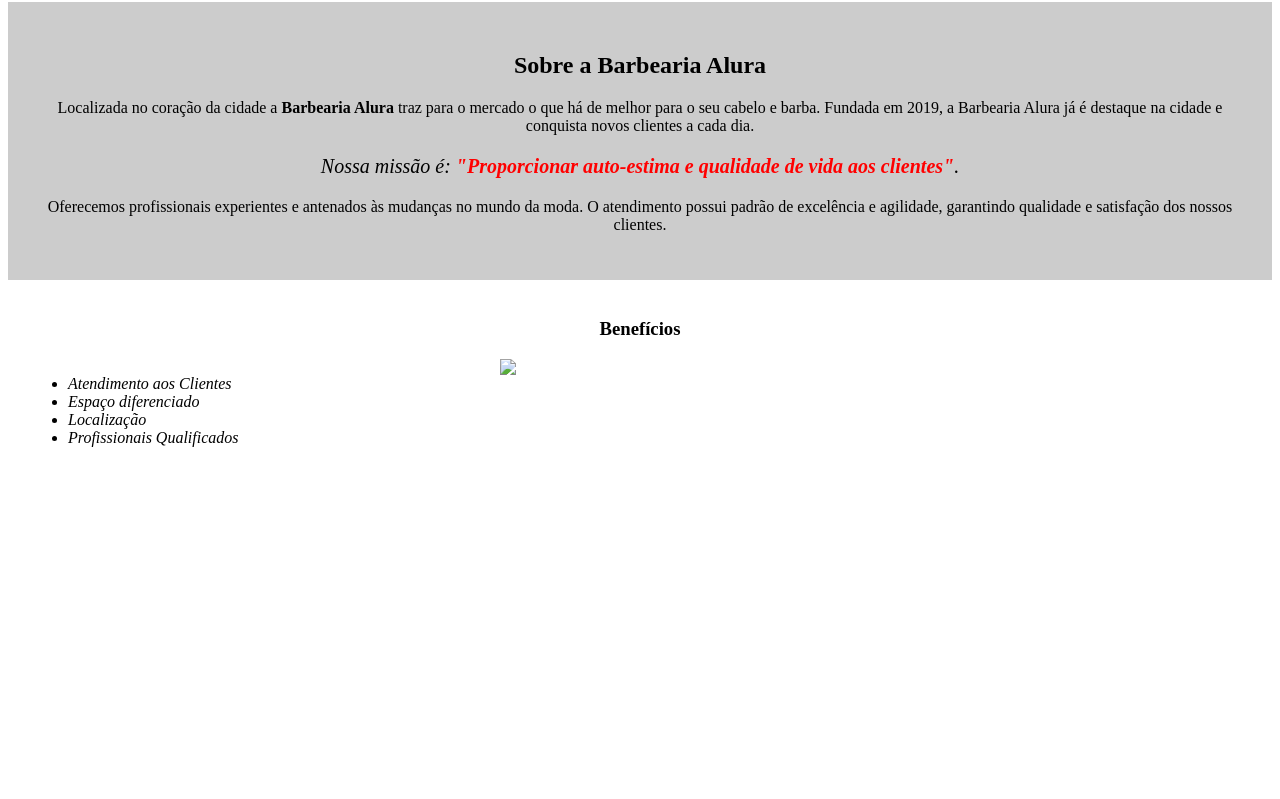
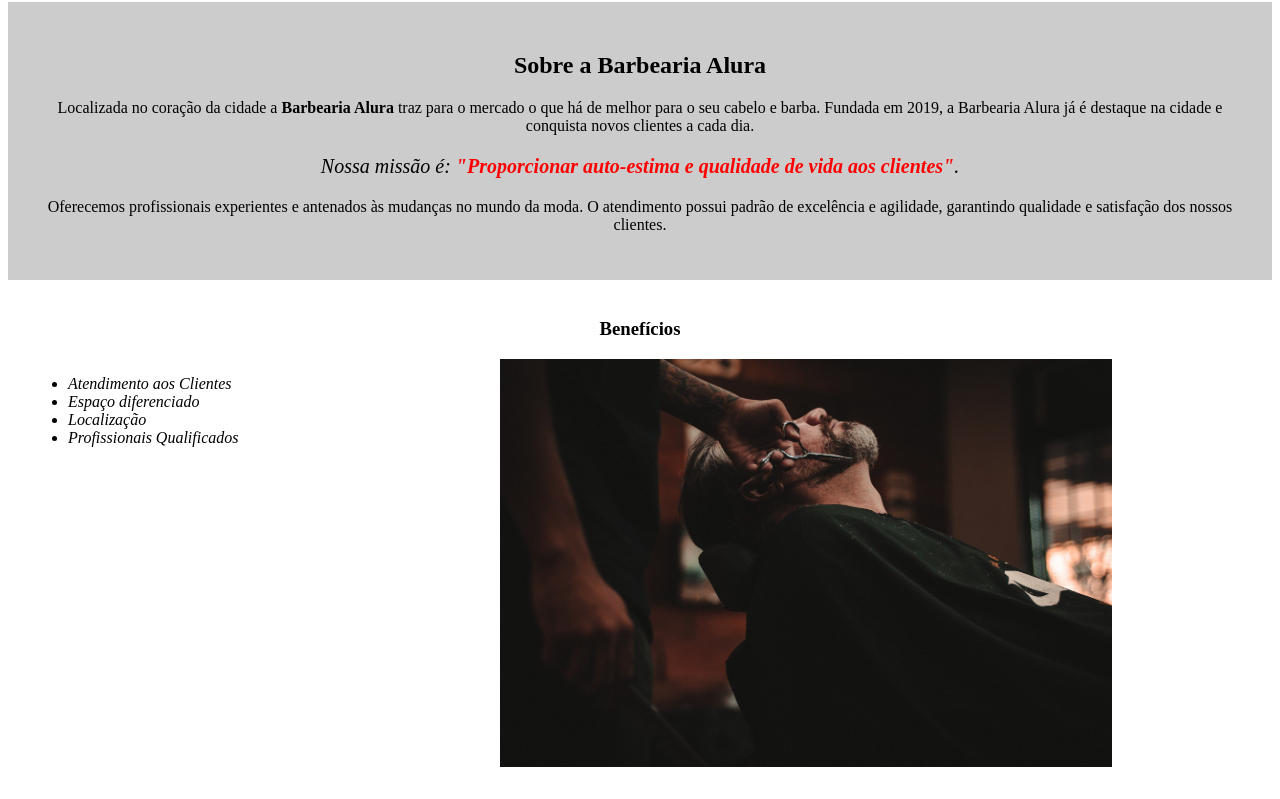
Before and after one commit to github-oak/barbearia-alura, a plain HTML site: page index.html in a window 1280 px wide. Shown: the part 556-1355 px from the top of the page. Before the commit the page ends 1047 px from the top, so only its background shows below. Drawn offline with Linux system fonts and the light colour scheme.

Commit message:
Update index.html

```diff
--- a/index.html
+++ b/index.html
@@ -31,7 +31,7 @@
 				<li class="itens">Profissionais Qualificados</li>
 			</ul>
 
-			<img src="beneficios.jpeg" class="imagembeneficios">
+			<img src="beneficios1.jpeg" class="imagembeneficios">
 		</div>
 	</body>
 </html>
```
